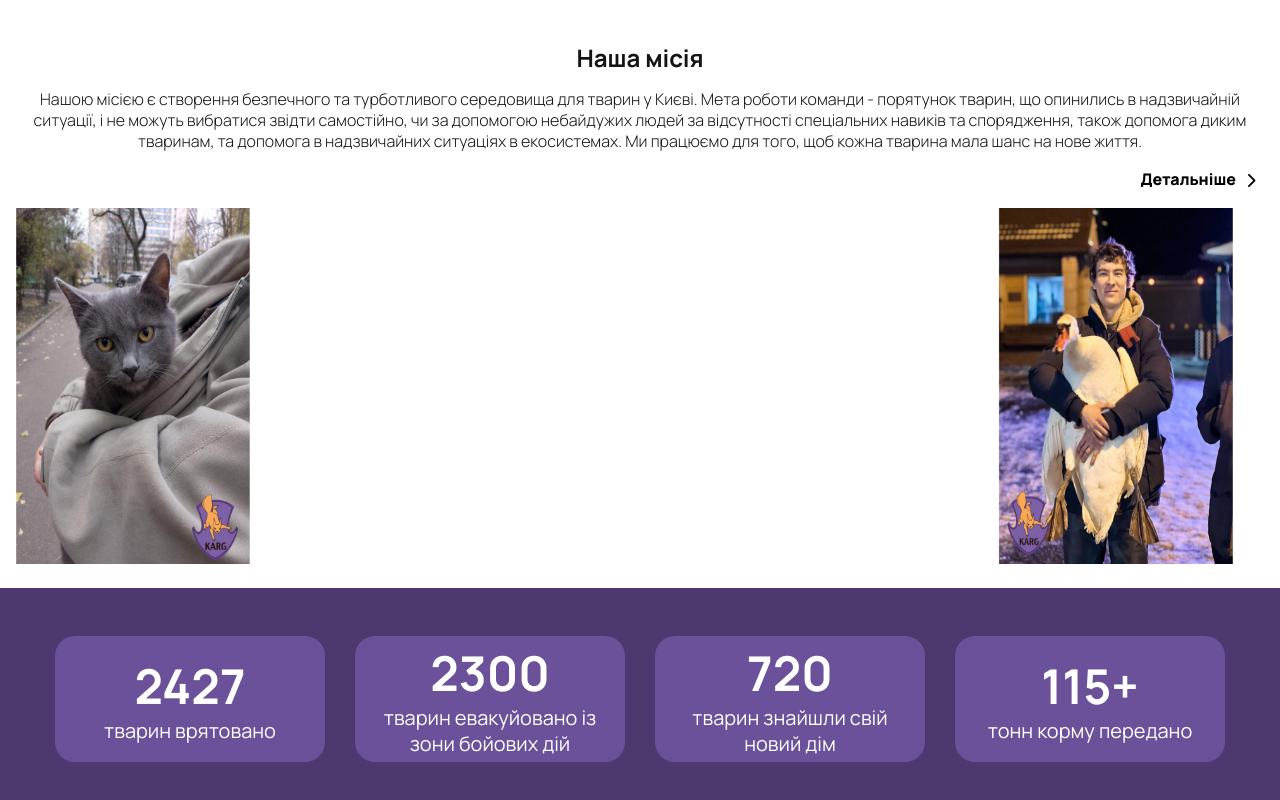
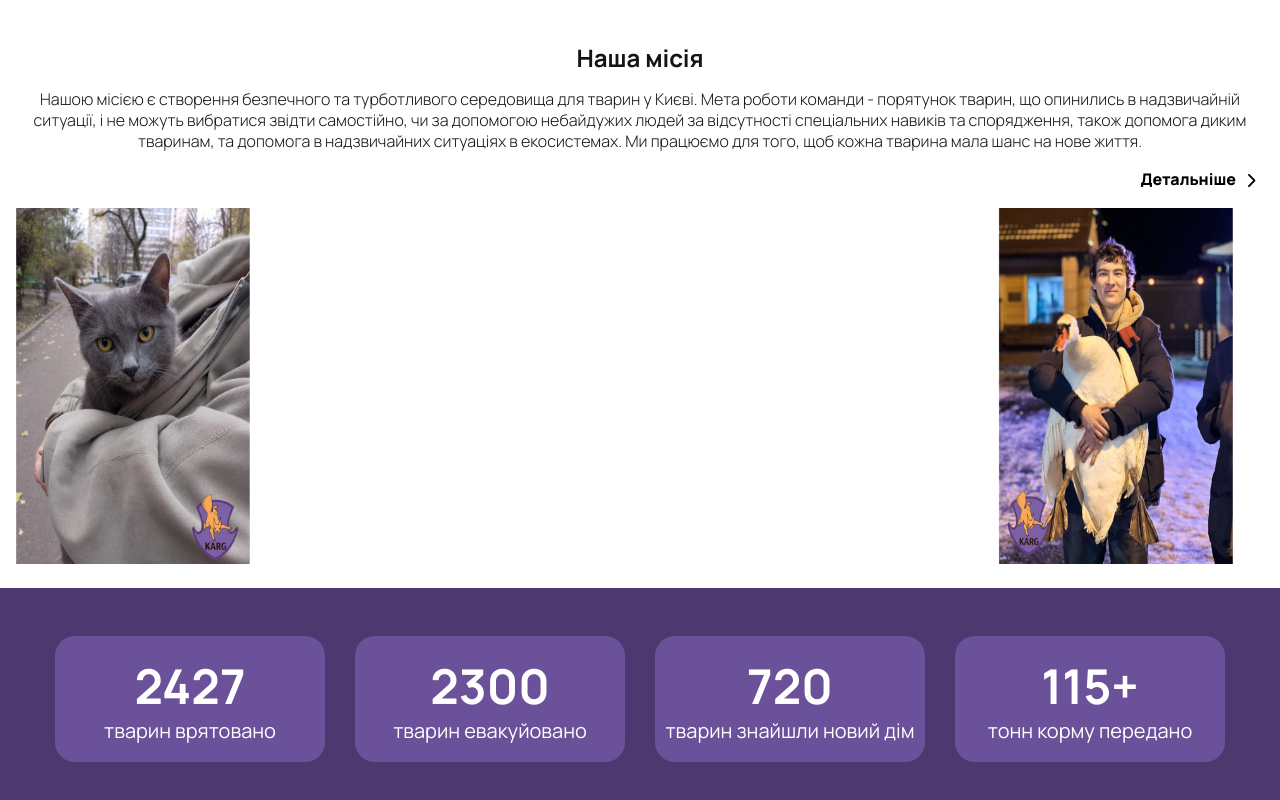
Before and after one commit to baza-trainee/karg, a Next.js app: page / in a window 1280 px wide. Shown: the part 425-1225 px from the top of the page. Built offline with nearby package versions, Linux system fonts and the light colour scheme.

Commit message:
remove_redundant_lib

```diff
--- a/components/Achievements/Achievements.js
+++ b/components/Achievements/Achievements.js
@@ -1,62 +1,15 @@
 import React from 'react';
-import Image from 'next/image';
-import Link from "next/link";
-import { BrowserView } from "react-device-detect";
+import { CardItem } from './CardItem/CardItem';
 import styles from './styles/achievements.module.scss';
-
-const desktop = () => <BrowserView/>
 
 const statisticsData = [
   {'title': '2427', 'innerMessage': 'тварин врятовано'},
-  {'title': '2300', 'innerMessage': !desktop ? 'тварин евакуйовано': 'тварин евакуйовано із зони бойових дій'},
-  {'title': '720', 'innerMessage': !desktop ? 'тварин знайшли новий дім' : 'тварин знайшли свій новий дім'},
+  {'title': '2300', 'innerMessage': 'тварин евакуйовано'},
+  {'title': '720', 'innerMessage': 'тварин знайшли новий дім'},
   {'title': '115+', 'innerMessage': 'тонн корму передано'},
 ];
 
-export function CardItem({
-    title,
-    href,
-    iconSrc,
-    iconShevron,
-    innerMessage,
-    cardStyle,
-    cardImageStyle,
-    cardTextBlock,
-    cardTitleStyle,
-    cardMessageStyle,
-    buttonIconStyle
- }) {
 
-  return (
-    <div className={cardStyle}>
-      {iconSrc ?
-      <Image
-        className={cardImageStyle}
-        src={iconSrc}
-        alt="Donate icon"
-      /> : null}
-      <div className={cardTextBlock}>
-        <p className={cardTitleStyle}>
-          {title}
-        </p>
-        <p className={cardMessageStyle}>
-          {innerMessage}
-        </p>
-        {href ?
-            <Link href = {href}>
-            <span>{details}</span>
-            {iconShevron ?
-            <Image
-            className={buttonIconStyle}
-            src={iconShevron}
-            alt="Button icon"
-        /> : null}
-        </Link> : null
-        }
-      </div>
-    </div>
-  )
-}
 
 export default function Achievements() {
   return (
@@ -66,16 +19,11 @@ export default function Achievements() {
           <div key = {d.innerMessage}>
             <CardItem
               title = {d.title}
-              href = {d.href}
-              iconSrc = {d.iconSrc ? d.iconSrc : null}
               innerMessage = {d.innerMessage}
               cardStyle = {styles.cardItem}
-              cardImageStyle = {styles.iconSrc}
               cardTextBlock = {styles.achievementText}
               cardTitleStyle = {styles.title}
               cardMessageStyle = {styles.message}
-              buttonIconStyle = {styles.iconShevron}
-
             />
           </div>
         )
--- /dev/null
+++ b/components/Achievements/CardItem/CardItem.js
@@ -0,0 +1,45 @@
+export function CardItem({
+    title,
+    href,
+    label,
+    iconSrc,
+    icon,
+    innerMessage,
+    cardStyle,
+    cardImageStyle,
+    cardTextBlock,
+    cardTitleStyle,
+    cardMessageStyle,
+    buttonIconStyle
+ }) {
+
+  return (
+    <div className={cardStyle}>
+      {iconSrc ?
+      <Image
+        className={cardImageStyle}
+        src={iconSrc}
+        alt="Donate icon"
+      /> : null}
+      <div className={cardTextBlock}>
+        <p className={cardTitleStyle}>
+          {title}
+        </p>
+        <p className={cardMessageStyle}>
+          {innerMessage}
+        </p>
+        {href ?
+            <Link href = {href}>
+            <span>{label}</span>
+            {icon ?
+            <Image
+            className={buttonIconStyle}
+            src={icon}
+            alt="Button icon"
+        /> : null}
+        </Link> : null
+        }
+      </div>
+    </div>
+  )
+}
--- a/components/Achievements/styles/achievements.module.scss
+++ b/components/Achievements/styles/achievements.module.scss
@@ -23,7 +23,7 @@ $desktop_text_3: 20px;
             order: 1;
         }
 
-    @media screen and (min-width: 1200px) {
+    @media screen and (min-width: 768px) {
         height: 222px;
         justify-content: center;
         align-items: center;
@@ -36,15 +36,6 @@ $desktop_text_3: 20px;
                 order: 0;
             }
     }
-        & .achievementText {
-            @media screen and (min-width: 1200px) {
-                //some useful styles;
-            }
-        }
-
-        & .iconSrc {
-            padding: 12px, 0px, 12px, 0px;
-        }
         & .cardItem {
             display: flex;
             flex-direction: column;
@@ -55,7 +46,7 @@ $desktop_text_3: 20px;
             height: 88px;
             border-radius: 4px;
 
-            @media screen and (min-width: 1200px) {
+            @media screen and (min-width: 768px) {
                 border-radius: 20px;
                 width: 270px;
                 height: 126px;
@@ -67,7 +58,7 @@ $desktop_text_3: 20px;
                     font-weight: 700;
                     line-height: 31.2px;
 
-                    @media screen and (min-width: 1200px) {
+                    @media screen and (min-width: 768px) {
                         font-size: $desktop_statistics;
                         font-weight: 700;
                         line-height: 65.57px;
@@ -82,7 +73,7 @@ $desktop_text_3: 20px;
                     line-height: 18.2px;
                     width: 120px;
 
-                    @media screen and (min-width: 1200px) {
+                    @media screen and (min-width: 768px) {
                     font-size: $desktop_text_3;
                     font-weight: 400;
                     line-height: 26px;
```
